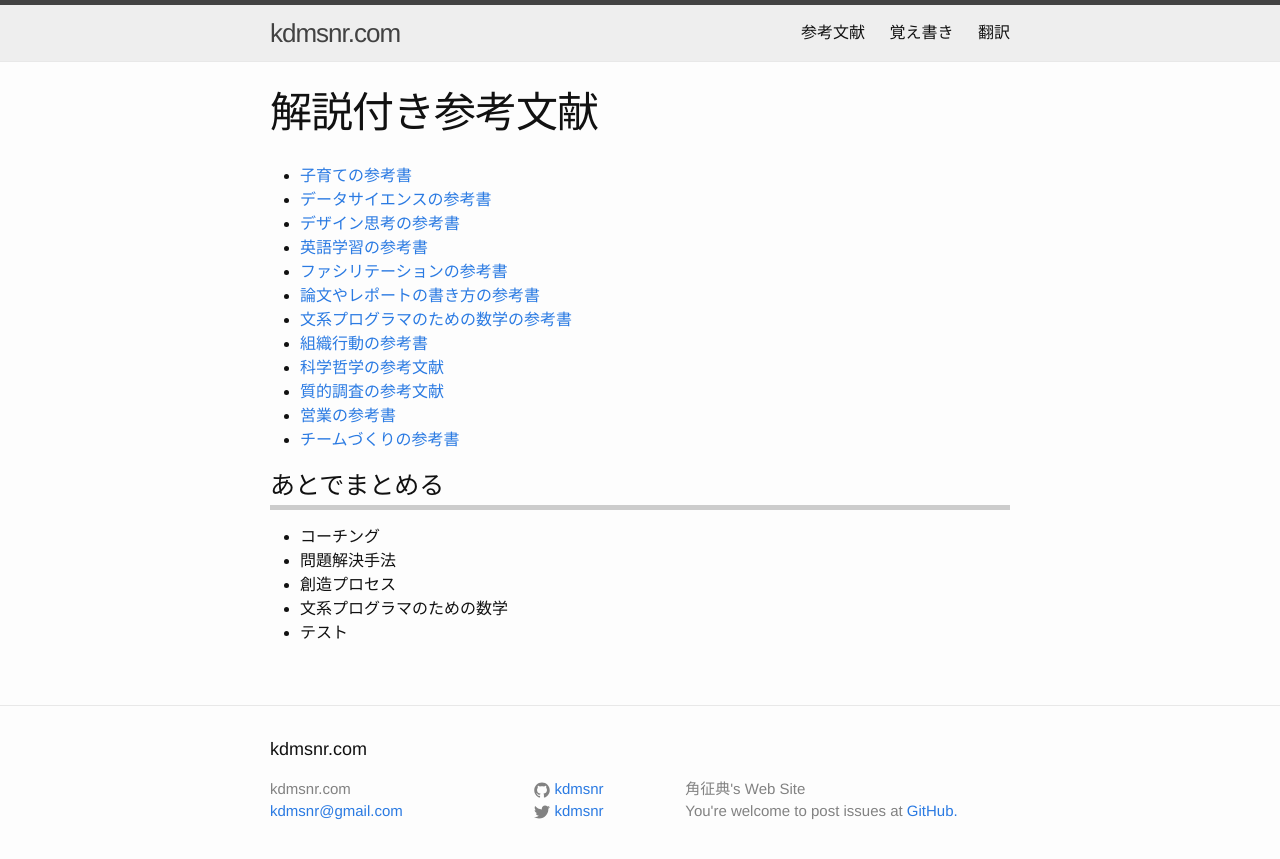
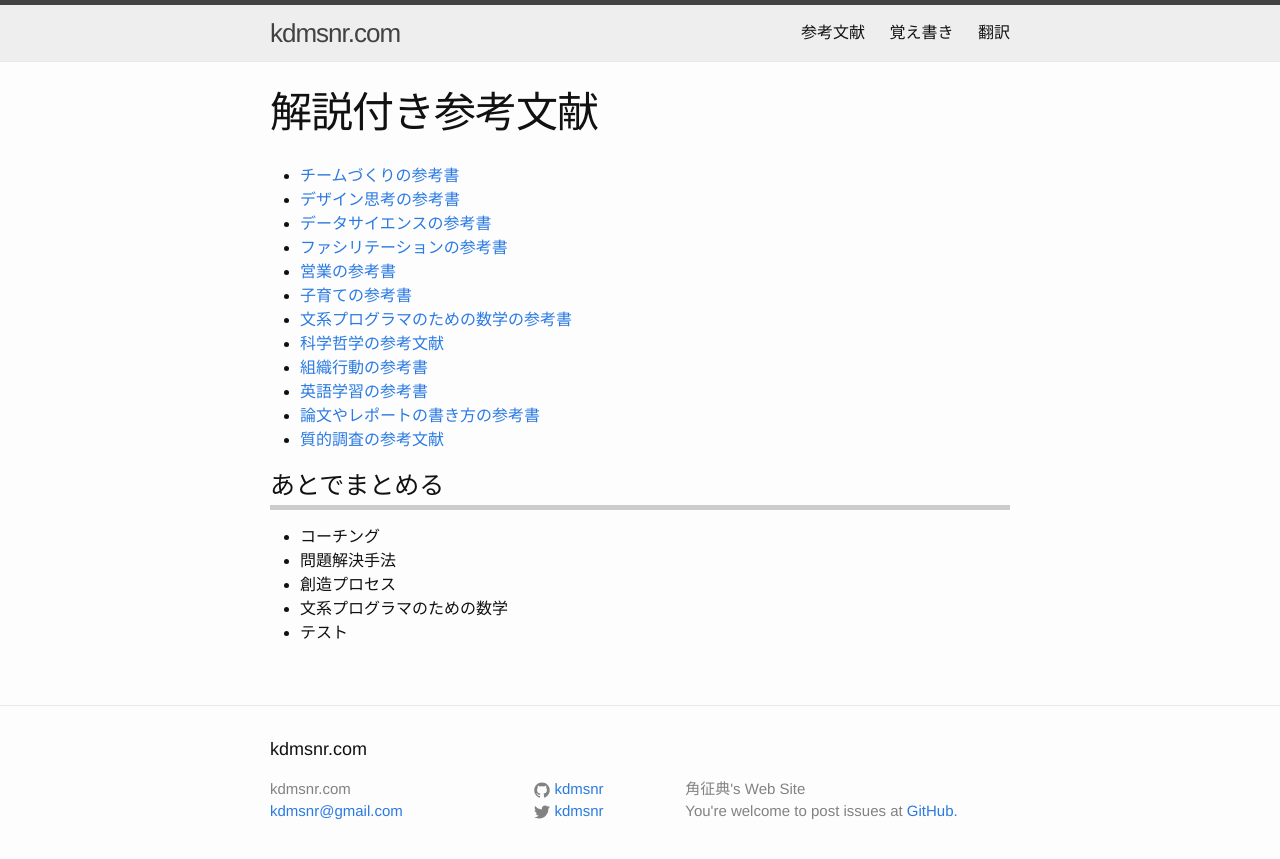
Before and after one commit to kdmsnr/kdmsnr.github.io, a Jekyll site: the page built from bib/index.md, in a window 1280 px wide. Shown: the top 859 px of the page. Built offline with Jekyll 4.4.1, drawn with Linux system fonts in a browser that asks for light colours; Markdown is read by kramdown in place of the engine named in the settings; comment, search, counter and statistics services are not loaded.

Commit message:
Update index

```diff
--- a/bib/index.md
+++ b/bib/index.md
@@ -4,15 +4,15 @@ title: 解説付き参考文献
 description: ""
 ---
 
-{% capture pageDirs %}{% for page in site.pages %}{% if page.dir contains 'bib' %}{% if page.dir != '/bib/' %}{{ page.dir }}{% unless forloop.last %},{% endunless %}{% endif %}{% endif %}{% endfor %}{% endcapture %}
+{% capture pageinfo %}{% for page in site.pages %}{% if page.dir contains 'bib' %}{% if page.dir != '/bib/' %}{{ page.title }}{% unless forloop.last %},{% endunless %}{% endif %}{% endif %}{% endfor %}{% endcapture %}
 
-{% assign sortedPageDirs = pageDirs | split:',' | sort %}
+{% assign sortedPages = pageinfo | split:',' | sort %}
 
 <ul>
-{% for pageDir in sortedPageDirs %}
+{% for p in sortedPages %}
 {% for page in site.pages %}
 {% if page.dir contains 'bib' %}{% if page.dir != '/bib/' %}
-{% if page.dir == pageDir%}
+{% if page.title == p %}
 <li><a href="{{ page.dir }}">{{ page.title }}</a></li>
 {% endif %}
 {% endif %}{% endif %}
```
Also changed, not shown: notes/index.md (+4 -4 lines).
